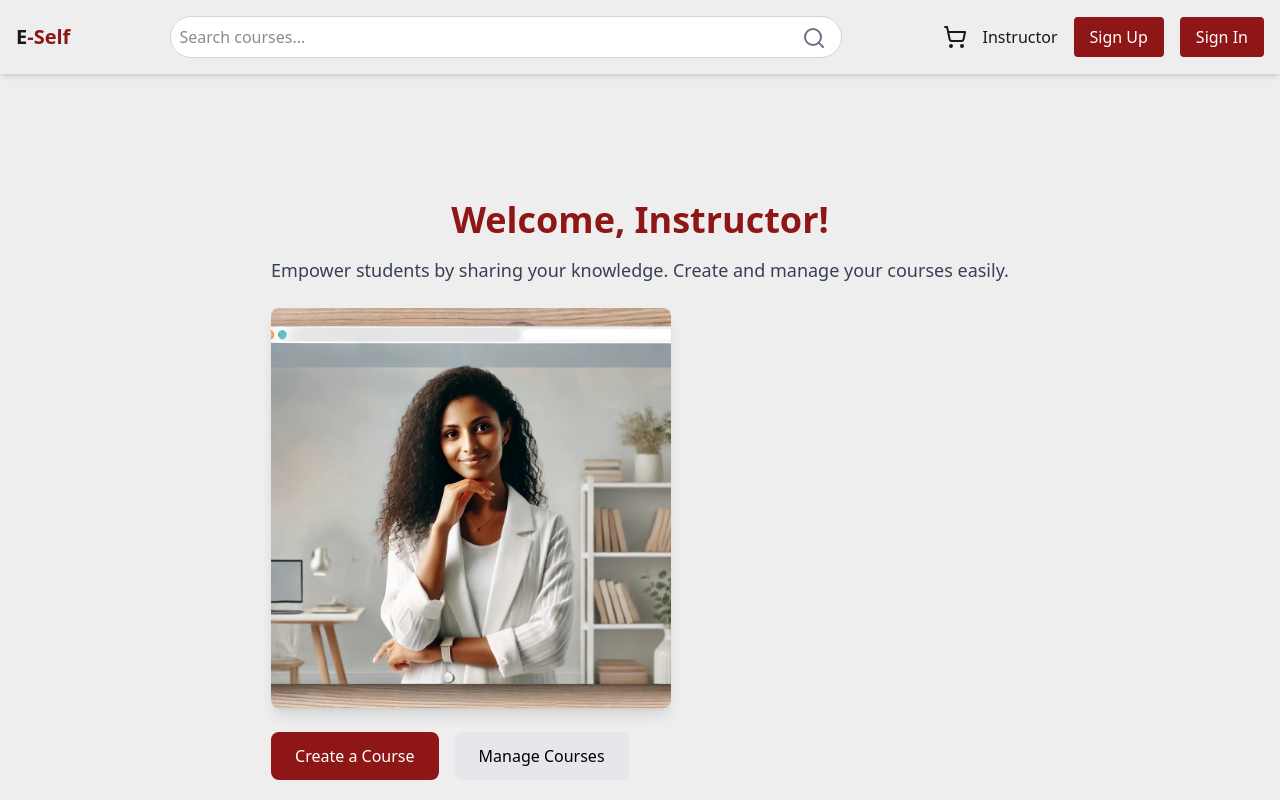
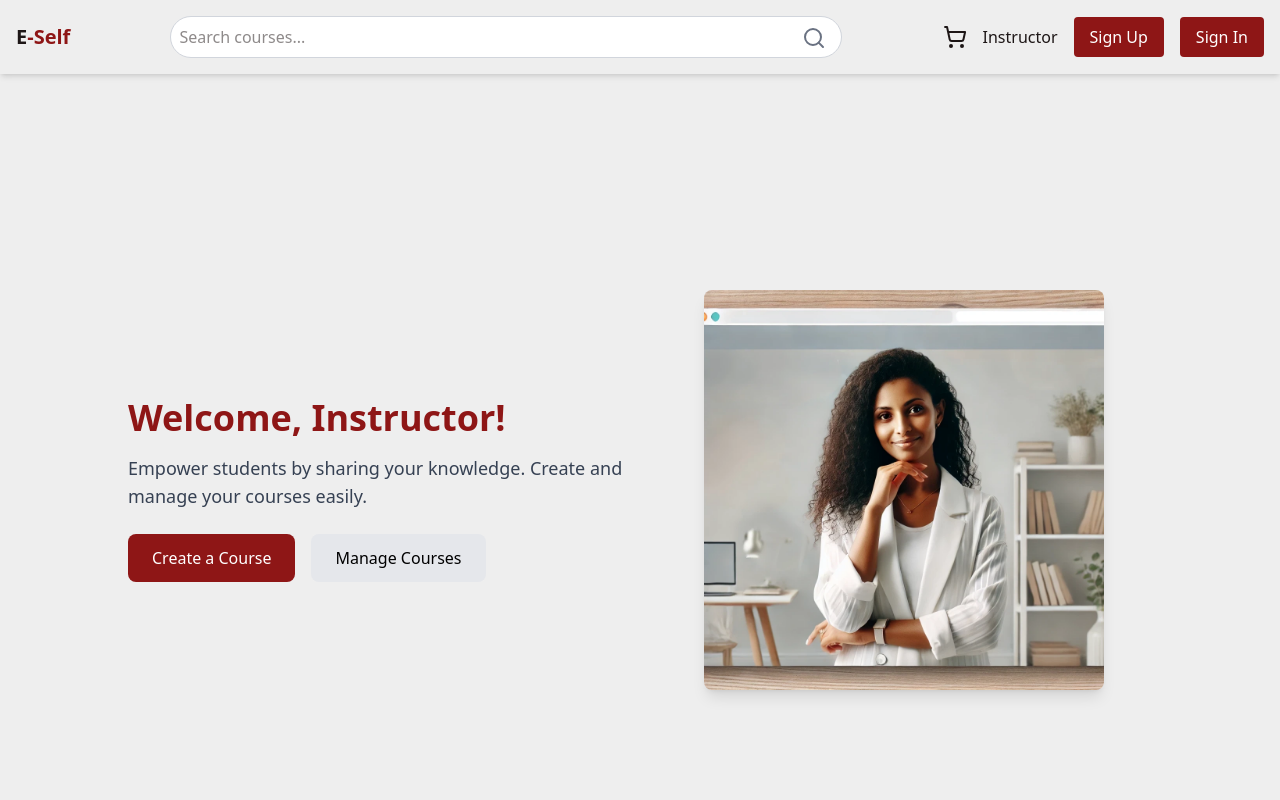
Before and after one commit to NegedeTekleyes/E-self-Lerning, a Next.js app in the folder e-self/: page /instructor in a window 1280 px wide. Shown: the top 800 px of the page. Built offline with nearby package versions, Linux system fonts and the light colour scheme.

Commit message:
in instracter page add fream moton

```diff
--- a/e-self/app/instructor/page.tsx
+++ b/e-self/app/instructor/page.tsx
@@ -1,23 +1,25 @@
+'use client'; // Make sure it's a client-side component
+
 import Image from 'next/image';
+import { motion } from 'framer-motion';  // Ensure correct import
 
 export default function InstructorLanding() {
   return (
-    <main className="flex flex-col items-center justify-center min-h-screen bg-[#EEEEEE] p-6">
-      <div className="max-w-3xl text-center">
-        <h1 className="text-4xl font-bold text-[#8E1616] mb-4">Welcome, Instructor!</h1>
+    <main className="flex items-center justify-center min-h-screen bg-[#EEEEEE] p-6">
+      <div className="max-w-5xl w-full grid grid-cols-1 md:grid-cols-2 gap-8 items-center">
+        {/* Left Side: Welcome Text with Animation */}
+        <motion.div
+          className="text-left"
+          initial={{ opacity: 0, x: -50 }}
+          animate={{ opacity: 1, x: 0 }}
+          transition={{ duration: 0.8 }}
+        >
+          <h1 className="text-4xl font-bold text-[#8E1616] mb-4">
+            Welcome, Instructor!
+          </h1>
           <p className="text-lg text-gray-700 mb-6">
             Empower students by sharing your knowledge. Create and manage your courses easily.
           </p>
-
-        {/* Instructor Image */}
-        <Image
-          src="/instracter.png" // Image from public folder
-          alt="Instructor"
-          width={400} // Adjust size as needed
-          height={300}
-          className="rounded-lg shadow-lg"
-          priority // Optimized loading
-        />
 
           <div className="mt-6 flex gap-4">
             <a
@@ -33,6 +35,24 @@ export default function InstructorLanding() {
               Manage Courses
             </a>
           </div>
+        </motion.div>
+
+        {/* Right Side: Instructor Image with Animation */}
+        <motion.div
+          className="flex justify-center"
+          initial={{ opacity: 0, x: 50 }}
+          animate={{ opacity: 1, x: 0 }}
+          transition={{ duration: 0.8 }}
+        >
+          <Image
+            src="/instructor.png"
+            alt="Instructor"
+            width={400}
+            height={300}
+            className="rounded-lg shadow-lg"
+            priority
+          />
+        </motion.div>
       </div>
     </main>
   );
```
Also changed, not shown: e-self/public/instructor.png (renamed from e-self/public/instracter.png). Lines whose indentation alone changed are shown as unchanged.
